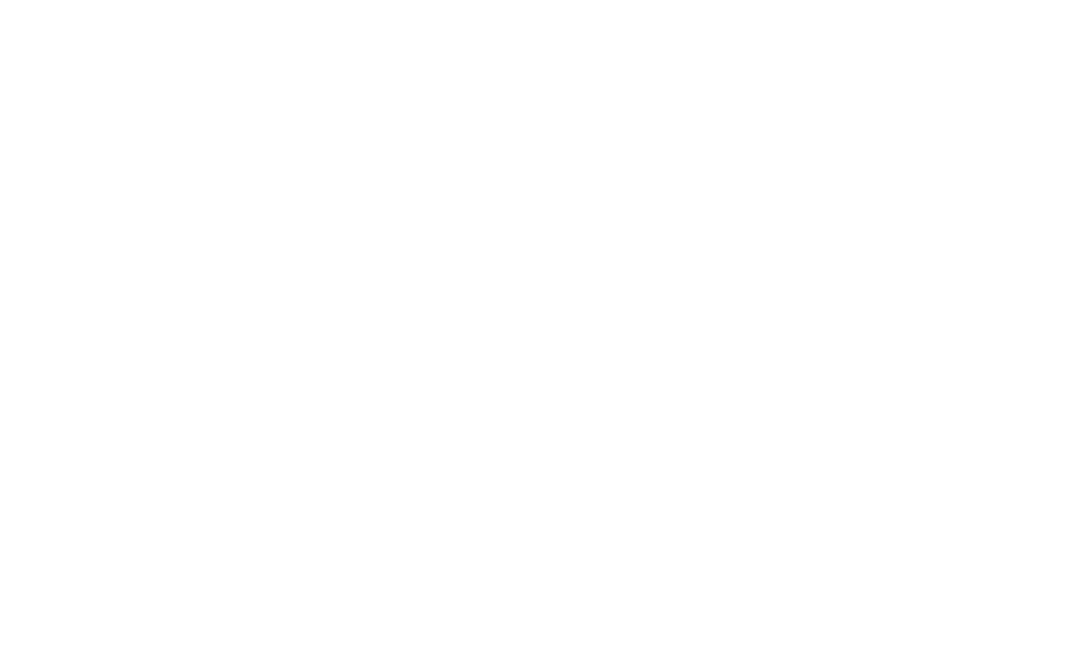
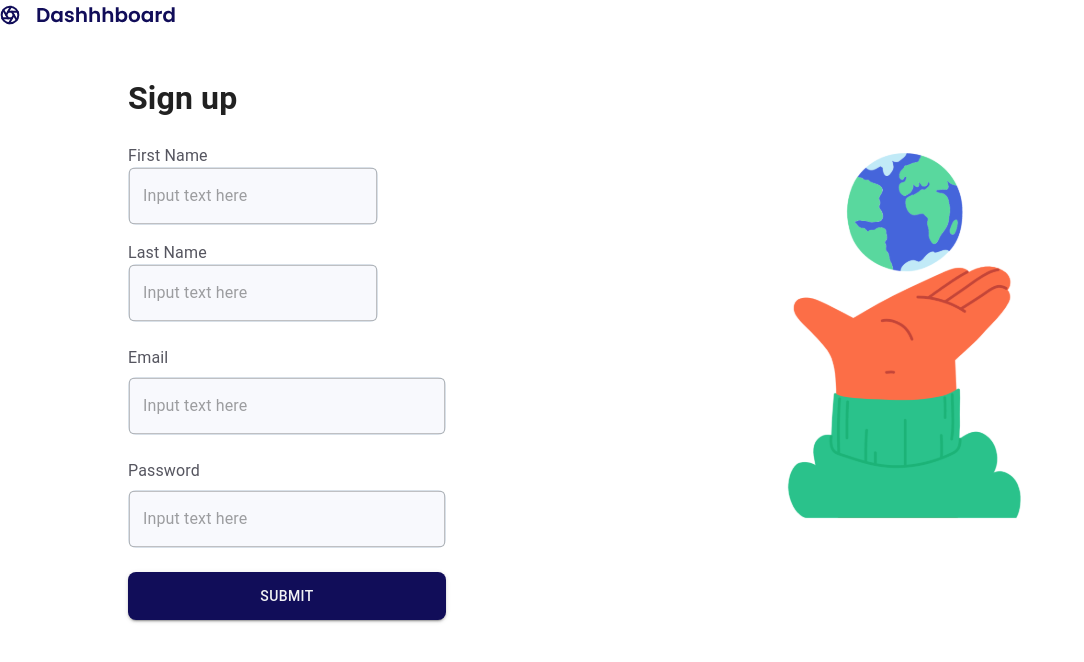
Before and after one commit to HackYourFuture-CPH/class-25-lothbrok, a React (Create React App) app in the folder frontend/: page /sign-up in a window 1280 px wide. Before the commit this address had no page. Shown: the top 662 px of the page, without its empty margins (0-1084 px from the left). Built offline with nearby package versions, Linux system fonts and the light colour scheme.

Commit message:
add signup page

```diff
--- a/frontend/src/App.tsx
+++ b/frontend/src/App.tsx
@@ -12,6 +12,7 @@
 } from './IndexForImport';
 import ForgotPassword from './pages/forgotPassword/ForgotPassword';
 import ResetPassword from './pages/resetPassword/ResetPassword';
+import SignUp from './pages/signUp/SignUp';
 
 function App() {
   return (
@@ -25,6 +26,7 @@
           <Route path="/team" element={<Team />} />
           <Route path="/message" element={<Message />} />
           <Route path="/setting" element={<Setting />} />
+          <Route path="/sign-up" element={<SignUp />} />
           <Route path="/forgot-password" element={<ForgotPassword />} />
           <Route path="/reset-password" element={<ResetPassword />} />
         </Routes>
--- /dev/null
+++ b/frontend/src/pages/signUp/SignUp.tsx
@@ -0,0 +1,146 @@
+import React, { useState } from 'react';
+import { Button, TextField, InputLabel } from '@mui/material';
+import logo from '../../assets/images/authLogo.svg';
+import image from '../../assets/images/Hands Show.svg';
+import { useNavigate } from 'react-router';
+
+type FormData = {
+  firstName: string;
+  lastName: string;
+  email: string;
+  password: string;
+};
+
+const SignUp = () => {
+  const [data, setData] = useState<FormData>({
+    firstName: '',
+    lastName: '',
+    email: '',
+    password: ''
+  });
+  const navigate = useNavigate();
+
+  const updateData = (e: React.ChangeEvent<HTMLInputElement>) => {
+    setData({ ...data, [e.target.name]: e.target.value });
+    console.log(data);
+  };
+
+  const submit = async (e: React.FormEvent) => {
+    e.preventDefault();
+    try {
+      // register user
+    } catch (e) {
+      console.error(e);
+    }
+  };
+
+  return (
+    <div className="sing-up">
+      <img
+        src={logo}
+        className="icon"
+        alt="logo"
+        onClick={() => navigate('/')}
+      />
+      <div className="flex-container">
+        <img className="image" src={image} alt="hand holding globe" />
+        <div className="form">
+          <h1>Sign up</h1>
+          <form onSubmit={submit}>
+            <div>
+              <InputLabel htmlFor="first-name" style={{ color: '#55555F' }}>
+                First Name
+              </InputLabel>
+              <TextField
+                id="first-name"
+                name="firstName"
+                value={data.firstName}
+                style={{
+                  borderRadius: '8px',
+                  border: '1px solid #D8E0E8',
+                  background: '#F8F9FD',
+                  marginBottom: '1rem'
+                }}
+                placeholder="Input text here"
+                onChange={(e: React.ChangeEvent<HTMLInputElement>) => {
+                  updateData(e);
+                }}
+                required
+              />
+              <InputLabel htmlFor="last-name" style={{ color: '#55555F' }}>
+                Last Name
+              </InputLabel>
+              <TextField
+                id="last-name"
+                name="lastName"
+                value={data.lastName}
+                style={{
+                  borderRadius: '8px',
+                  border: '1px solid #D8E0E8',
+                  background: '#F8F9FD',
+                  marginBottom: '1rem'
+                }}
+                placeholder="Input text here"
+                onChange={(e: React.ChangeEvent<HTMLInputElement>) => {
+                  updateData(e);
+                }}
+                required
+              />
+            </div>
+            <InputLabel htmlFor="email" style={{ color: '#55555F' }}>
+              Email
+            </InputLabel>
+            <TextField
+              id="email"
+              name="email"
+              value={data.email}
+              style={{
+                borderRadius: '8px',
+                border: '1px solid #D8E0E8',
+                background: '#F8F9FD',
+                marginBottom: '1rem'
+              }}
+              placeholder="Input text here"
+              onChange={(e: React.ChangeEvent<HTMLInputElement>) => {
+                updateData(e);
+              }}
+              required
+            />
+            <InputLabel htmlFor="password" style={{ color: '#55555F' }}>
+              Password
+            </InputLabel>
+            <TextField
+              id="password"
+              name="password"
+              value={data.password}
+              style={{
+                borderRadius: '8px',
+                border: '1px solid #D8E0E8',
+                background: '#F8F9FD',
+                marginBottom: '1rem'
+              }}
+              placeholder="Input text here"
+              onChange={(e: React.ChangeEvent<HTMLInputElement>) => {
+                updateData(e);
+              }}
+              type="password"
+              required
+            />
+            <Button
+              type="submit"
+              variant="contained"
+              style={{
+                color: '#F1F2F4',
+                borderRadius: '8px',
+                height: '3rem'
+              }}>
+              Submit
+            </Button>
+          </form>
+        </div>
+      </div>
+    </div>
+  );
+};
+
+export default SignUp;
```
Also changed, not shown: frontend/src/assets/images/Hands Show.svg (added).
